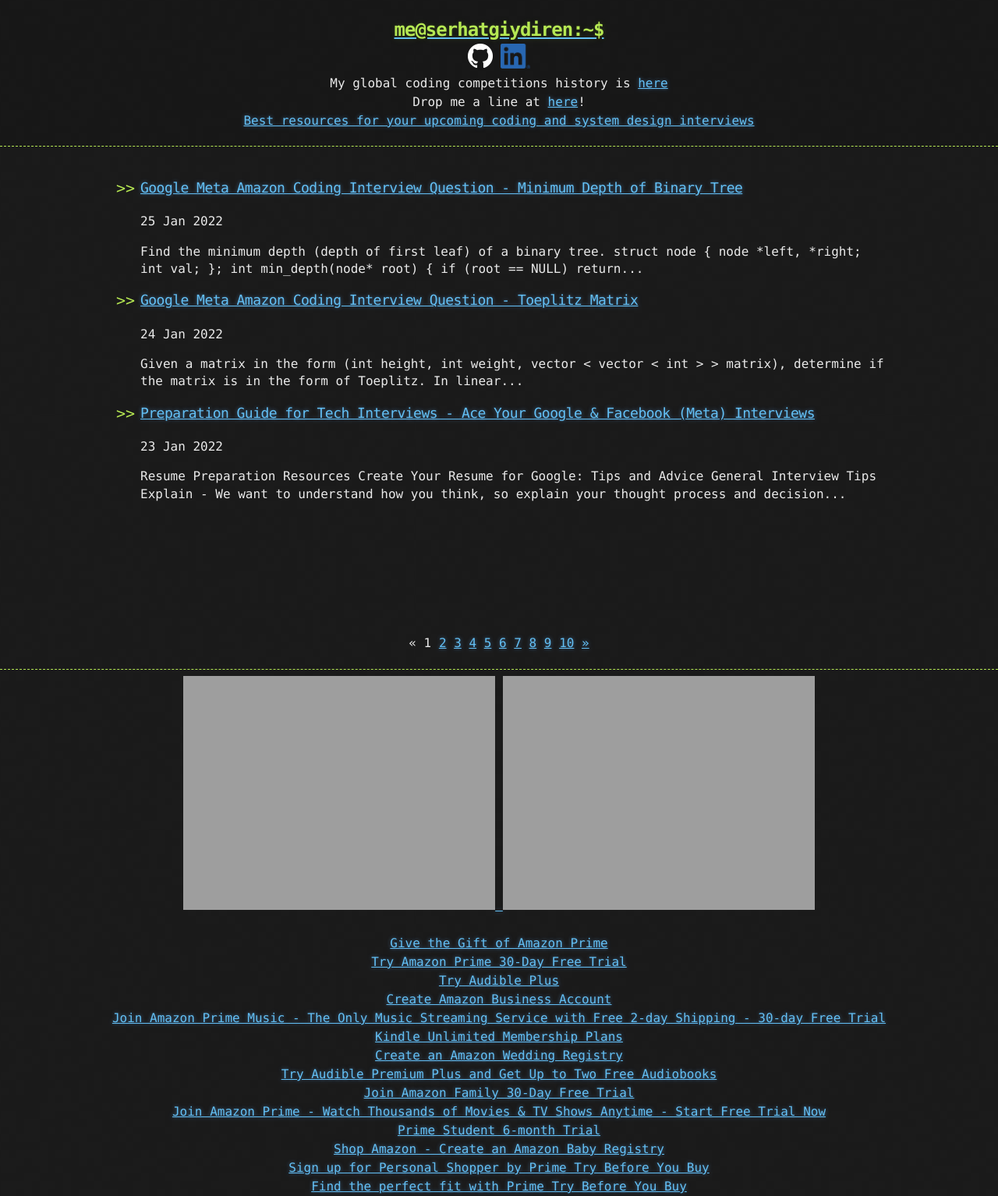
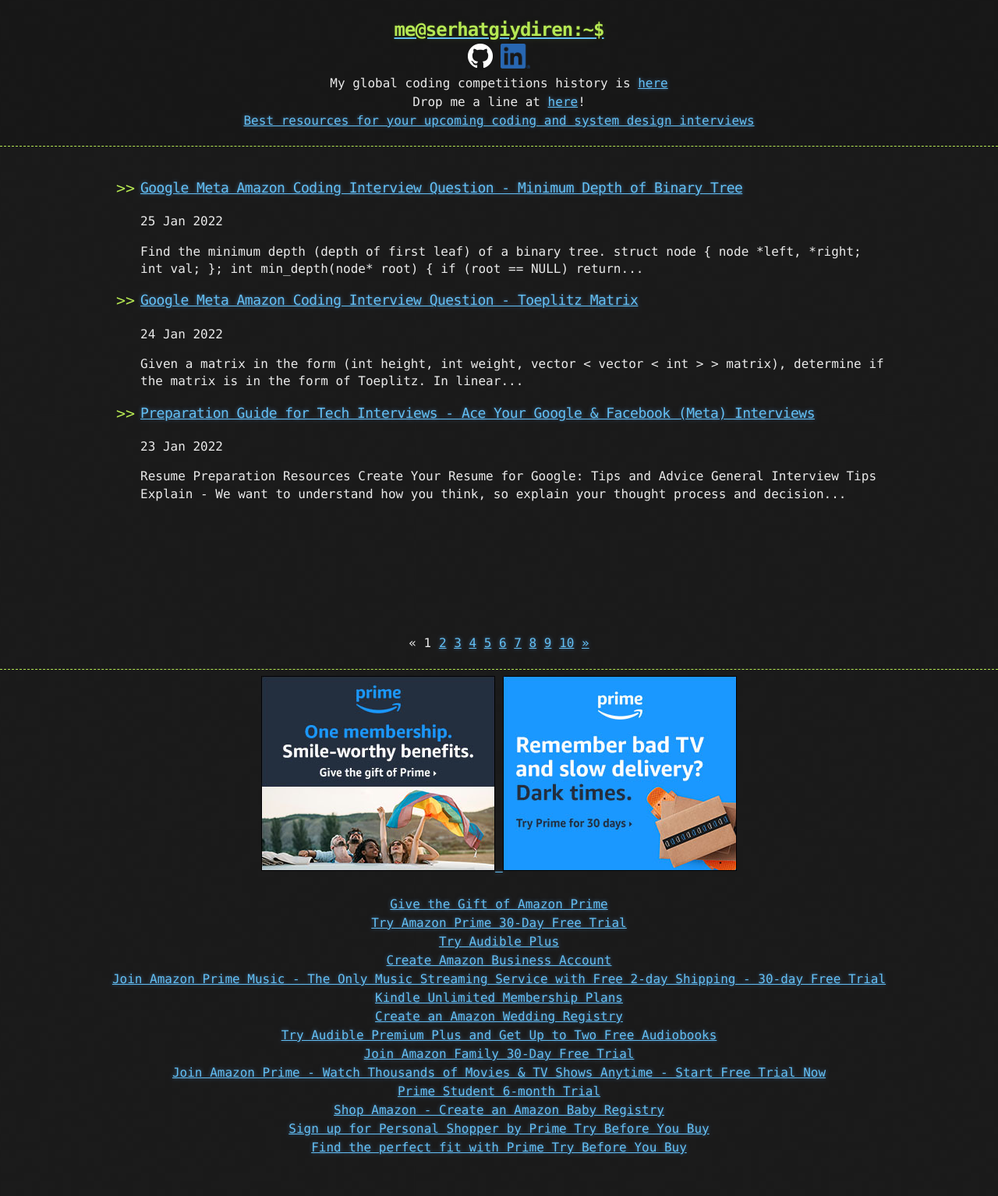
Before and after one commit to goodHunter27/serhatgiydiren.github.io, a Jekyll site: the page built from index.html, in a window 1280 px wide. Shown: the whole page at 78% size. Built offline with Jekyll 4.4.1, drawn with Linux system fonts in a browser that asks for light colours; the list of posts is cut into pages by our own code; after the commit the page ends 1484 px from its top, so only the background shows below that.

Commit message:
Update amazon_bounty.html

```diff
--- a/_includes/amazon_bounty.html
+++ b/_includes/amazon_bounty.html
@@ -3,10 +3,10 @@
 <div class="container">
   <div class="header-links">
     <a target="_blank" href="https://amzn.to/3wfXQ5n">
-      <img src="{{ site.url }}/assets/ab01.png" alt="Give the Gift of Amazon Prime">
+      <img src="{{ site.url }}/assets/ab01.jpeg" alt="Give the Gift of Amazon Prime">
     </a>
-    <a target="_blank" href="https://amzn.to/3wfXQ5n">
-      <img src="{{ site.url }}/assets/ab01.png" alt="Give the Gift of Amazon Prime">
+    <a target="_blank" href="https://amzn.to/3wfgudw">
+      <img src="{{ site.url }}/assets/ab02.jpeg" alt="Try Amazon Prime 30-Day Free Trial">
     </a>
   </div>
 </div>
```
